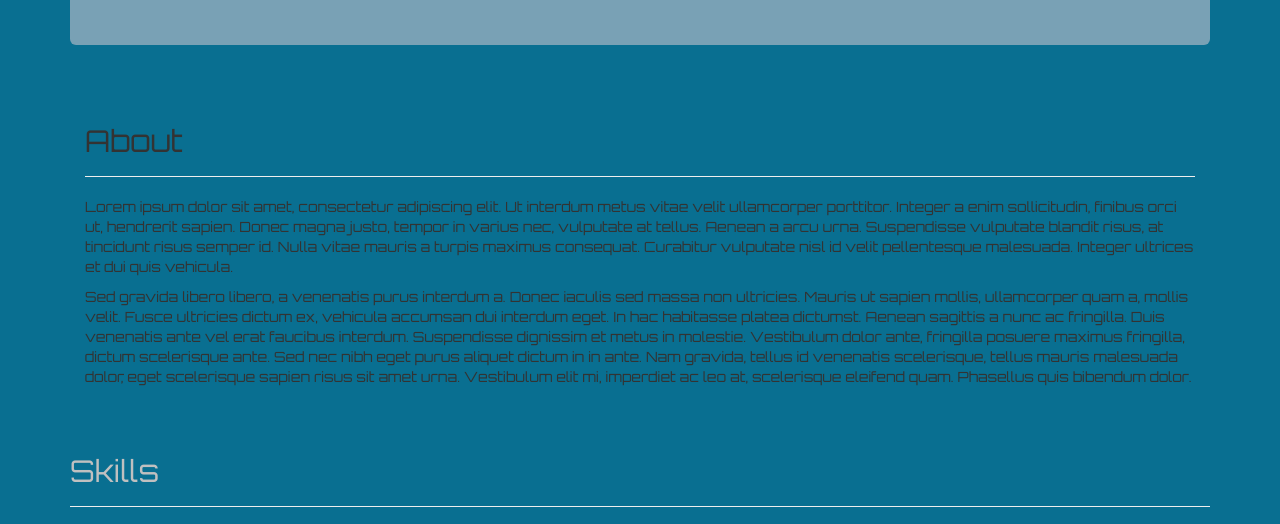
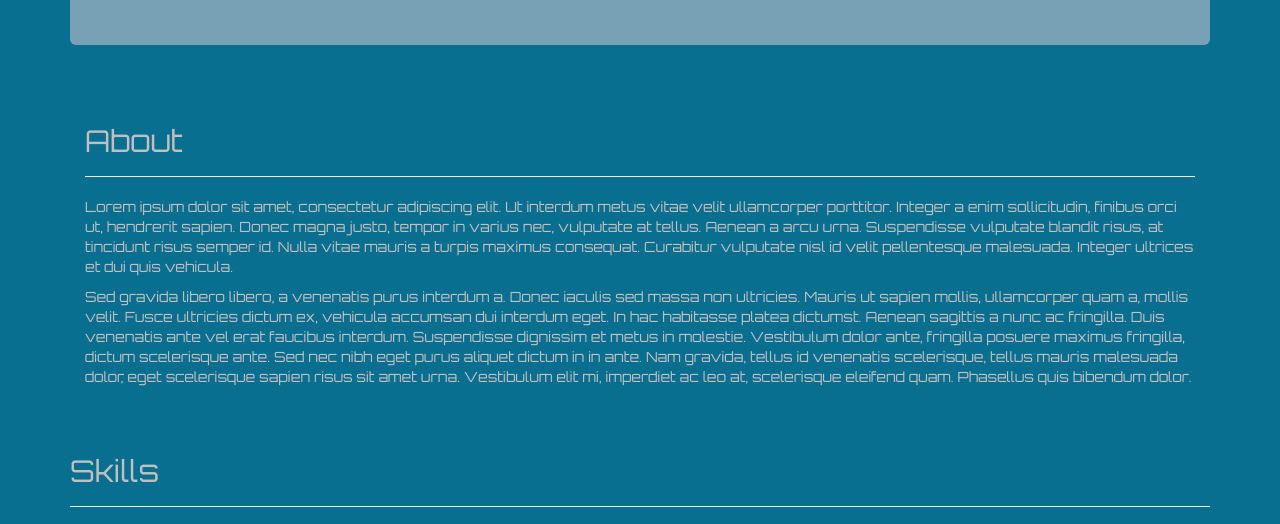
Before and after one commit to Cosias/Cosias.github.io, a plain HTML site: page index.html in a window 1280 px wide. Shown: the part 230-754 px from the top of the page. Drawn offline with nearby package versions, Linux system fonts and the light colour scheme.

Commit message:
Change to font color

```diff
--- a/portfolio.css
+++ b/portfolio.css
@@ -23,6 +23,10 @@ body{
 /* #social{
   margin-left:125px;
 } */
+
+#about{
+  color: silver;
+}
 
 #skills{
  color: silver;
```
